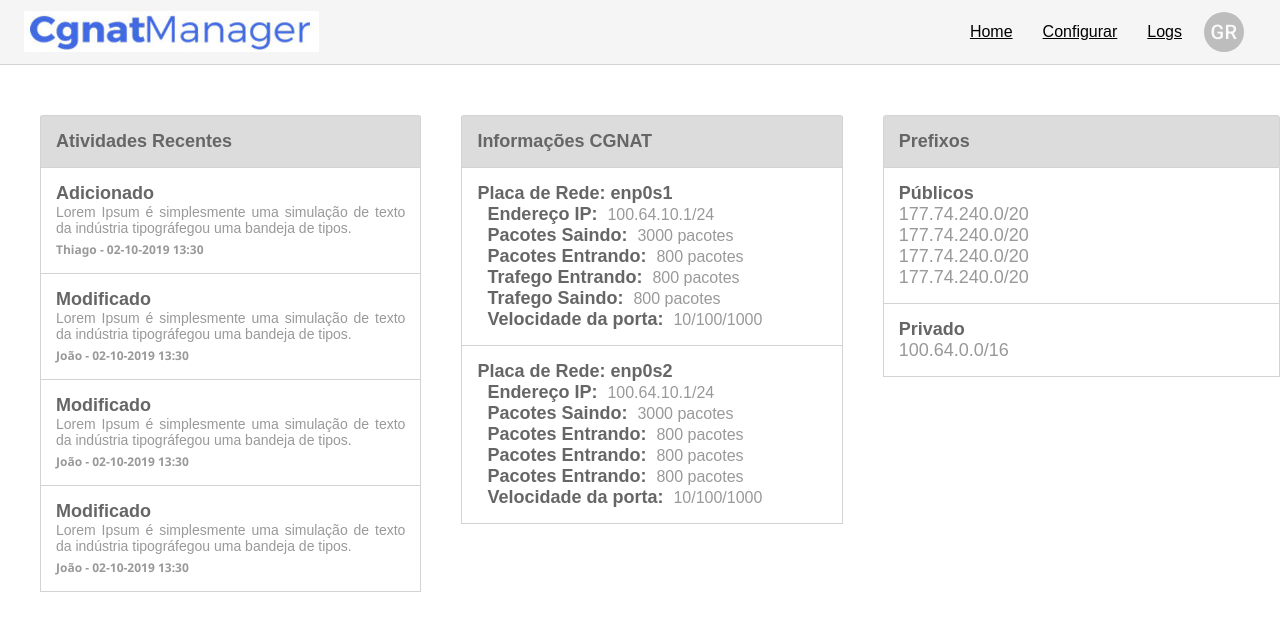
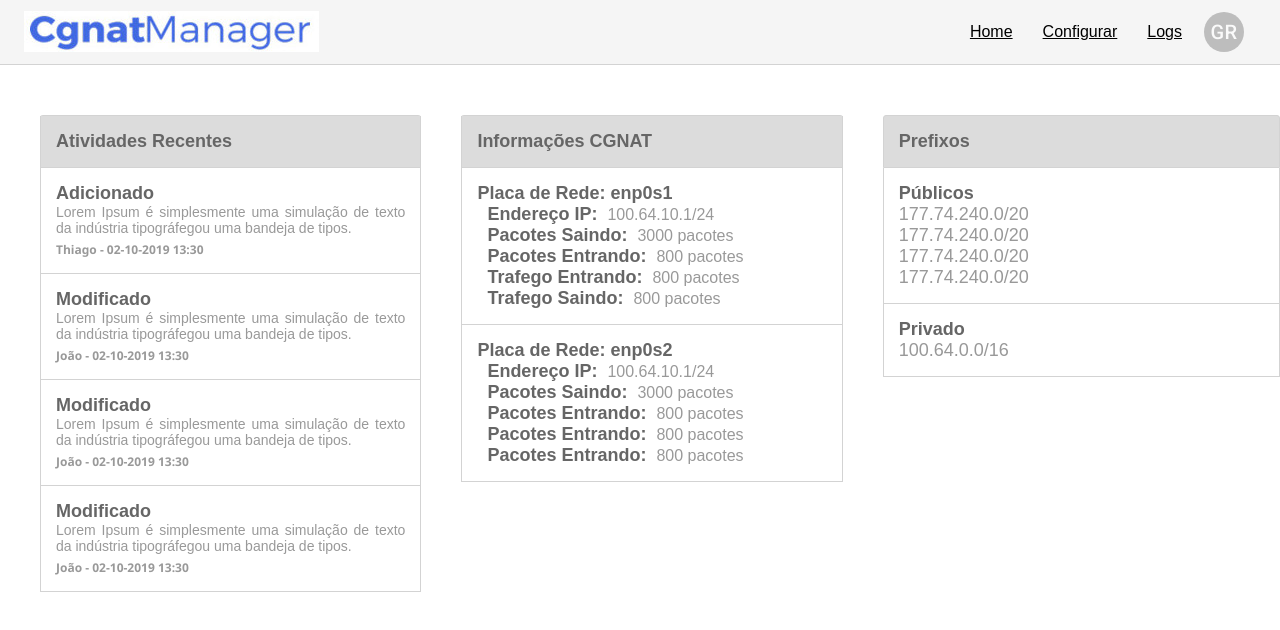
Before and after one commit to gusttavosouza/cgnat-manager, a React (Create React App) app in the folder frontend/: page /home in a window 1280 px wide. Shown: the top 630 px of the page. Built offline with nearby package versions, Linux system fonts and the light colour scheme.

Commit message:
Adicionado txt com informações necessárias pro backend

```diff
--- a/frontend/src/pages/Home/Home.js
+++ b/frontend/src/pages/Home/Home.js
@@ -32,7 +32,6 @@ export default function Pricing() {
               <p className="information"><strong>Pacotes Entrando:</strong>800 pacotes</p>
               <p className="information"><strong>Trafego Entrando:</strong>800 pacotes</p>
               <p className="information"><strong>Trafego Saindo:</strong>800 pacotes</p>
-              <p className="information"><strong>Velocidade da porta:</strong>10/100/1000</p>
             </p>
             <p className="mensagem"><strong>Placa de Rede: <strong>enp0s2 </strong></strong><br/>
                 <p className="information"><strong>Endereço IP:</strong>100.64.10.1/24</p>
@@ -40,7 +39,6 @@ export default function Pricing() {
                 <p className="information"><strong>Pacotes Entrando:</strong>800 pacotes</p>
                 <p className="information"><strong>Pacotes Entrando:</strong>800 pacotes</p>
                 <p className="information"><strong>Pacotes Entrando:</strong>800 pacotes</p>
-                <p className="information"><strong>Velocidade da porta:</strong>10/100/1000</p>
             </p>
           </div>
           <div className="containerRight">
```
Also changed, not shown: 2 other files (tests, documents, lock files or other folders).
